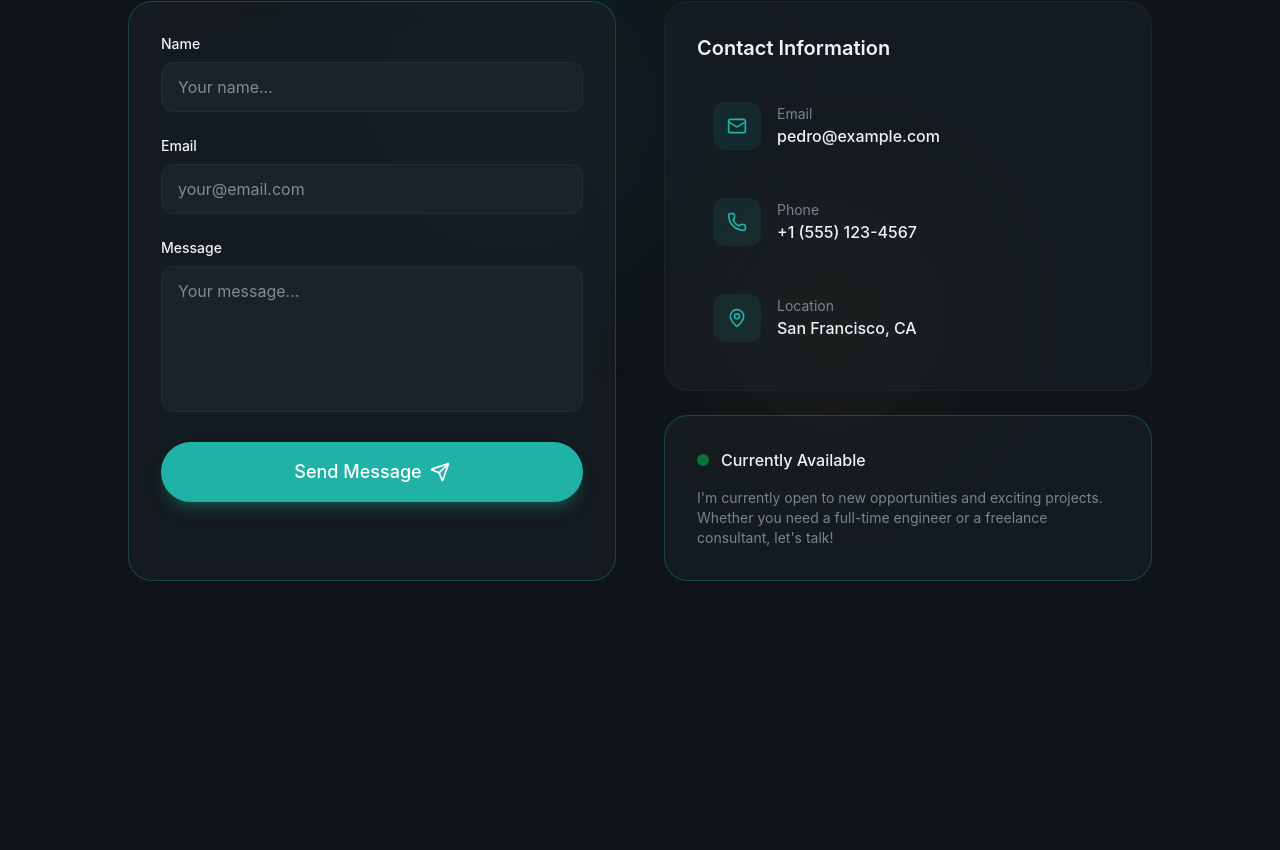
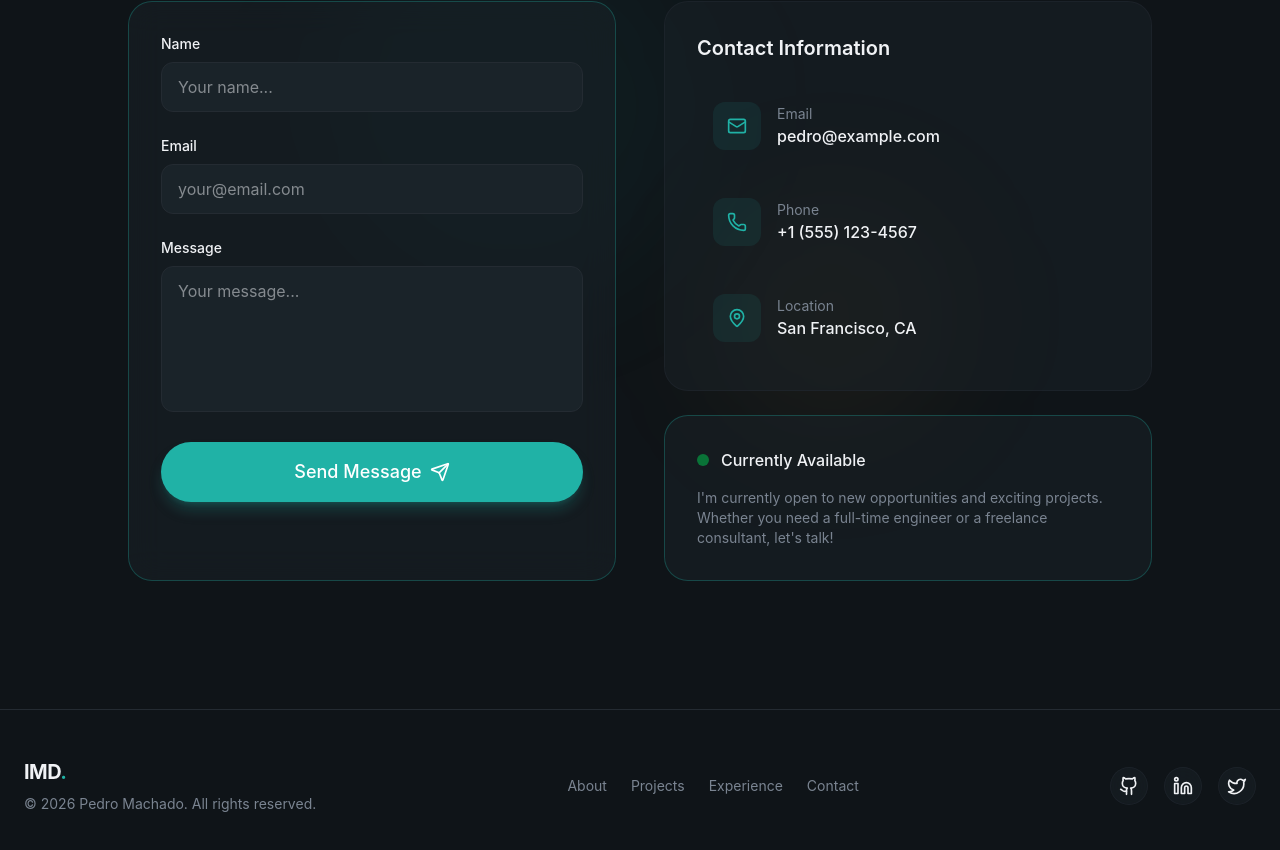
Before and after one commit to Ilmanmdifa/modern-js-portfolio, a React app: page / in a window 1280 px wide. Shown: the part 5886-6736 px from the top of the page. Before the commit the page ends 6595 px from the top, so only its background shows below. Built offline with nearby package versions, Linux system fonts and the light colour scheme; the HTML template or start-up script is replaced by a standard one.

Commit message:
layout: add footer section

```diff
--- a/src/App.jsx
+++ b/src/App.jsx
@@ -5,6 +5,7 @@
 import { Experience } from "@/sections/Experience";
 import { Testimonials } from "@/sections/Testimonials";
 import { Contact } from "@/sections/Contact";
+import { Footer } from "./layouts/Footer";
 
 function App() {
   return (
@@ -18,6 +19,7 @@
         <Testimonials />
         <Contact />
       </main>
+      <Footer />
     </div>
   );
 }
--- /dev/null
+++ b/src/layouts/Footer.jsx
@@ -0,0 +1,63 @@
+import { Github, Linkedin, Twitter, Heart } from "lucide-react";
+
+const socialLinks = [
+  { icon: Github, href: "#", label: "GitHub" },
+  { icon: Linkedin, href: "#", label: "LinkedIn" },
+  { icon: Twitter, href: "#", label: "Twitter" },
+];
+
+const footerLinks = [
+  { href: "#about", label: "About" },
+  { href: "#projects", label: "Projects" },
+  { href: "#experience", label: "Experience" },
+  { href: "#contact", label: "Contact" },
+];
+
+export const Footer = () => {
+  const currentYear = new Date().getFullYear();
+
+  return (
+    <footer className="py-12 border-t border-border">
+      <div className="container mx-auto px-6">
+        <div className="flex flex-col md:flex-row items-center justify-between gap-8">
+          {/* Logo & Copyright */}
+          <div className="text-center md:text-left">
+            <a href="#" className="text-xl font-bold tracking-tight">
+              IMD<span className="text-primary">.</span>
+            </a>
+            <p className="text-sm text-muted-foreground mt-2">
+              © {currentYear} Pedro Machado. All rights reserved.
+            </p>
+          </div>
+
+          {/* Links */}
+          <nav className="flex flex-wrap justify-center gap-6">
+            {footerLinks.map((link) => (
+              <a
+                key={link.href}
+                href={link.href}
+                className="text-sm text-muted-foreground hover:text-foreground transition-colors"
+              >
+                {link.label}
+              </a>
+            ))}
+          </nav>
+
+          {/* Social Links */}
+          <div className="flex items-center gap-4">
+            {socialLinks.map((social) => (
+              <a
+                key={social.label}
+                href={social.href}
+                aria-label={social.label}
+                className="p-2 rounded-full glass hover:bg-primary/10 hover:text-primary transition-all"
+              >
+                <social.icon className="w-5 h-5" />
+              </a>
+            ))}
+          </div>
+        </div>
+      </div>
+    </footer>
+  );
+};
```
